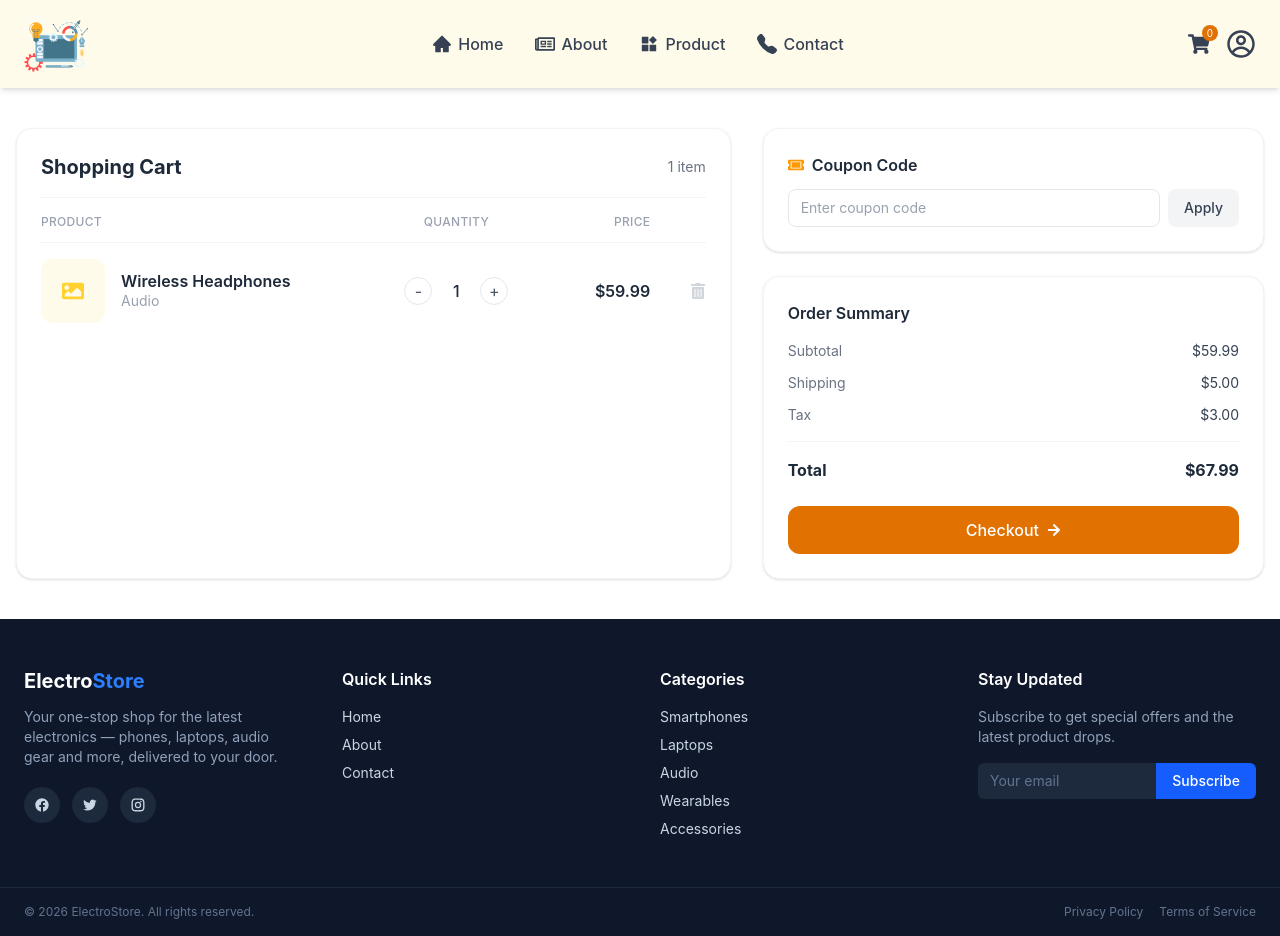
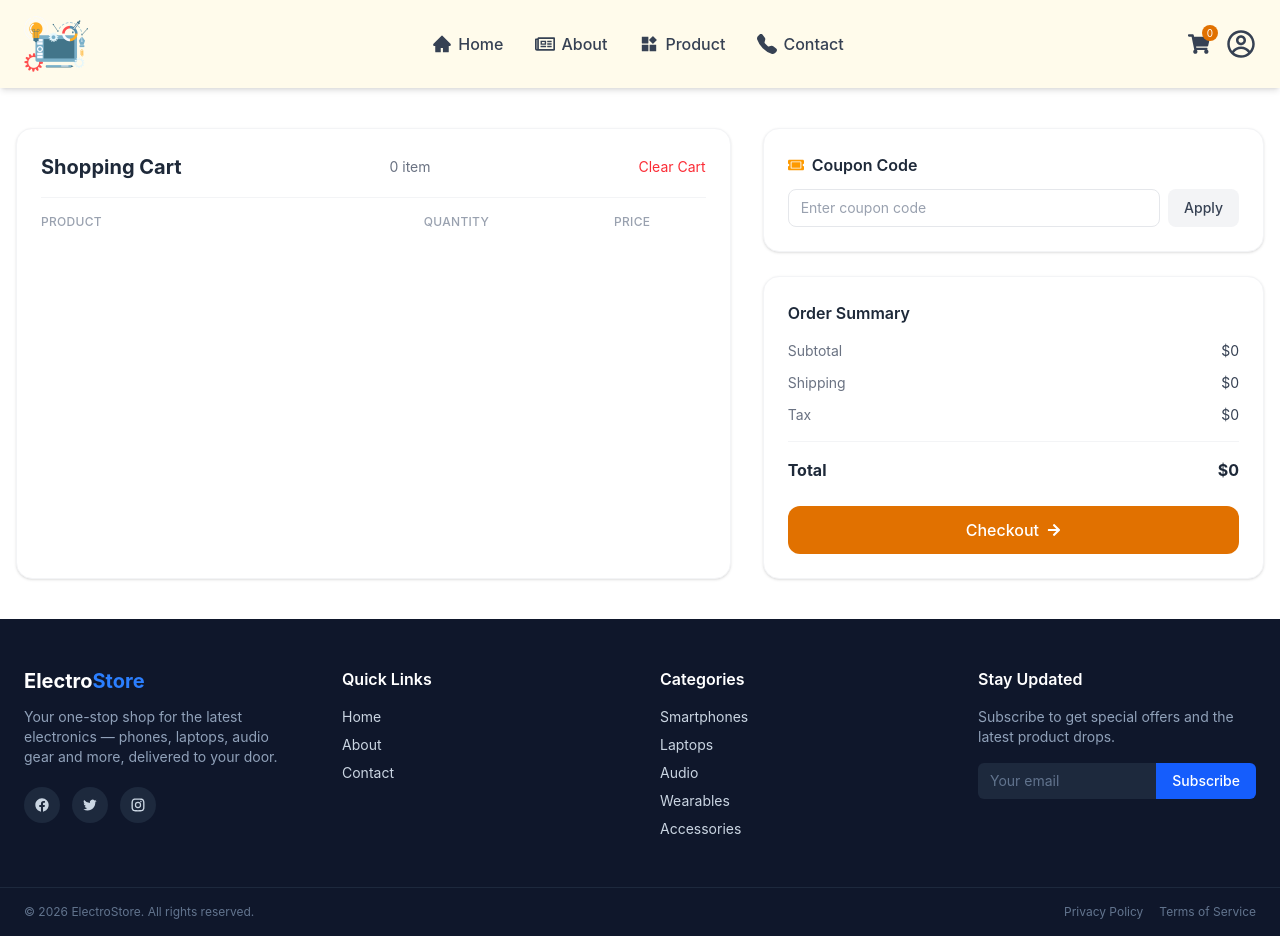
Before and after one commit to ChanVimean/electro-store, a React (Vite) app: page /cart in a window 1280 px wide. Built offline with nearby package versions, Linux system fonts and the light colour scheme.

Commit message:
add cart feature

```diff
--- a/src/components/Navbar.jsx
+++ b/src/components/Navbar.jsx
@@ -3,9 +3,11 @@ import { BsFillTelephoneFill } from "react-icons/bs";
 import { CgProfile } from "react-icons/cg";
 import { FaRegNewspaper, FaShoppingCart } from "react-icons/fa";
 import { Link } from "react-router";
+import { useCart } from "../hooks/useCart";
 
 const Navbar = () => {
   // JavaScript
+  const { count } = useCart();
 
   // Obejct:
   // [Key]: [Value]
@@ -61,7 +63,7 @@ const Navbar = () => {
       <ul className="hidden md:flex gap-4 items-center">
         <li className="relative cursor-pointer text-gray-700 hover:text-amber-600 transition-colors">
           <span className="absolute -top-2 -right-2 bg-amber-600 text-white text-[10px] leading-none rounded-full w-4 h-4 flex items-center justify-center">
-            0
+            {count}
           </span>
           <Link to="/cart">
             <FaShoppingCart size={22} />
--- a/src/main.jsx
+++ b/src/main.jsx
@@ -4,12 +4,15 @@ import "./index.css";
 import App from "./App.jsx";
 import { BrowserRouter } from "react-router";
 import { CartProvider } from "./context/CartContext";
+import { ThemeProvider } from "./context/ThemeContext";
 
 createRoot(document.getElementById("root")).render(
   <StrictMode>
     <BrowserRouter>
       <CartProvider>
-        <App />
+        <ThemeProvider>
+          <App />
+        </ThemeProvider>
       </CartProvider>
     </BrowserRouter>
   </StrictMode>,
--- a/src/pages/Cart.jsx
+++ b/src/pages/Cart.jsx
@@ -1,13 +1,24 @@
-import { FaTrashAlt, FaImage, FaTicketAlt, FaArrowRight } from "react-icons/fa";
+import { FaTrashAlt, FaTicketAlt, FaArrowRight } from "react-icons/fa";
+import { useCart } from "../hooks/useCart";
 
 const Cart = () => {
+  const {
+    cart,
+    removeFromCart,
+    updateQty,
+    clearCart,
+    total,
+    count,
+  } = useCart();
+
   return (
     <div className="max-w-7xl mx-auto my-10 px-4 grid grid-cols-1 lg:grid-cols-12 gap-8">
       {/* Left: Cart Items */}
       <section className="lg:col-span-7 bg-white rounded-2xl shadow-sm border border-gray-100 p-6">
         <div className="flex items-center justify-between mb-4">
           <h1 className="text-xl font-bold text-gray-800">Shopping Cart</h1>
-          <span className="text-sm text-gray-500">1 item</span>
+          <span className="text-sm text-gray-500">{count} item</span>
+          <button className="text-sm text-red-500" onClick={() => clearCart()}>Clear Cart</button>
         </div>
         <hr className="border-gray-100" />
 
@@ -21,15 +32,19 @@ const Cart = () => {
             </tr>
           </thead>
           <tbody>
-            <tr className="grid grid-cols-12 items-center py-4 border-t border-gray-100">
+            {cart.map((item, index) => (
+              <tr
+                key={index}
+                className="grid grid-cols-12 items-center py-4 border-t border-gray-100"
+              >
                 {/* Product Detail */}
                 <td className="col-span-6 flex items-center gap-4">
                   <div className="w-16 h-16 shrink-0 rounded-xl bg-amber-50 flex items-center justify-center text-amber-300">
-                  <FaImage size={22} />
+                    <img src={item.image} alt="" />
                   </div>
                   <div>
                     <h2 className="font-semibold text-gray-800 leading-tight">
-                    Wireless Headphones
+                      {item.title}
                     </h2>
                     <p className="text-sm text-gray-400">Audio</p>
                   </div>
@@ -39,14 +54,16 @@ const Cart = () => {
                 <td className="col-span-3">
                   <div className="flex items-center justify-center gap-3">
                     <button
-                    onClick={() => {}}
+                      onClick={() => updateQty(item.id, item.qty - 1)}
                       className="w-7 h-7 flex items-center justify-center rounded-full border border-gray-200 text-gray-600 hover:bg-amber-50 hover:border-amber-300 hover:text-amber-600 transition-colors"
                     >
                       -
                     </button>
-                  <p className="w-6 text-center font-medium text-gray-800">1</p>
+                    <p className="w-6 text-center font-medium text-gray-800">
+                      {item.qty}
+                    </p>
                     <button
-                    onClick={() => {}}
+                      onClick={() => updateQty(item.id, item.qty + 1)}
                       className="w-7 h-7 flex items-center justify-center rounded-full border border-gray-200 text-gray-600 hover:bg-amber-50 hover:border-amber-300 hover:text-amber-600 transition-colors"
                     >
                       +
@@ -56,19 +73,20 @@ const Cart = () => {
 
                 {/* Price */}
                 <td className="col-span-2 text-right font-semibold text-gray-800">
-                $59.99
+                  ${item.price}
                 </td>
 
                 {/* Remove from cart */}
                 <td className="col-span-1 flex justify-end">
                   <button
-                  onClick={() => {}}
+                    onClick={() => removeFromCart(item.id)}
                     className="text-gray-300 hover:text-red-500 transition-colors"
                   >
                     <FaTrashAlt size={16} />
                   </button>
                 </td>
               </tr>
+            ))}
           </tbody>
         </table>
       </section>
@@ -102,20 +120,20 @@ const Cart = () => {
           <div className="flex flex-col gap-3 text-sm">
             <div className="flex justify-between text-gray-500">
               <span>Subtotal</span>
-              <span className="text-gray-700">$59.99</span>
+              <span className="text-gray-700">$0</span>
             </div>
             <div className="flex justify-between text-gray-500">
               <span>Shipping</span>
-              <span className="text-gray-700">$5.00</span>
+              <span className="text-gray-700">$0</span>
             </div>
             <div className="flex justify-between text-gray-500">
               <span>Tax</span>
-              <span className="text-gray-700">$3.00</span>
+              <span className="text-gray-700">$0</span>
             </div>
             <hr className="border-gray-100 my-1" />
             <div className="flex justify-between text-base font-bold text-gray-800">
               <span>Total</span>
-              <span>$67.99</span>
+              <span>${total}</span>
             </div>
           </div>
 
--- a/src/pages/Product.jsx
+++ b/src/pages/Product.jsx
@@ -86,12 +86,15 @@
 
 import { useEffect, useState } from "react";
 import { getProducts } from "../api/api";
-import { FaStar } from "react-icons/fa";
+import { FaCartPlus, FaStar } from "react-icons/fa";
+import { useCart } from "../hooks/useCart";
 
 const Product = () => {
   const [products, setProducts] = useState([]);
   const [categories, setCategories] = useState(["All"]);
   const [selectedCategory, setSelectedCategory] = useState("All");
+
+  const { addToCart } = useCart();
 
   useEffect(() => {
     const fetch = async () => {
@@ -170,12 +173,22 @@ const Product = () => {
                   <p className="text-lg font-bold text-gray-900">
                     ${product.price}
                   </p>
-                  <p className="flex items-center space-x-1 text-sm text-gray-600">
-                    <FaStar className="text-amber-400" />
+                  <div className="flex gap-4">
+                    <p className="flex items-center space-x-1 text-sm text-gray-600">
+                      <FaStar className="text-amber-400" />
 
-                    <span>{product.rating.rate}</span>
-                    <span className="text-gray-400">({product.rating.count})</span>
-                  </p>
+                      <span>{product.rating.rate}</span>
+                      <span className="text-gray-400">
+                        ({product.rating.count})
+                      </span>
+                    </p>
+                    <button>
+                      <FaCartPlus
+                        onClick={() => addToCart(product)}
+                        size={16}
+                      />
+                    </button>
+                  </div>
                 </div>
               </div>
             </li>
```
Lines whose indentation alone changed are shown as unchanged.
